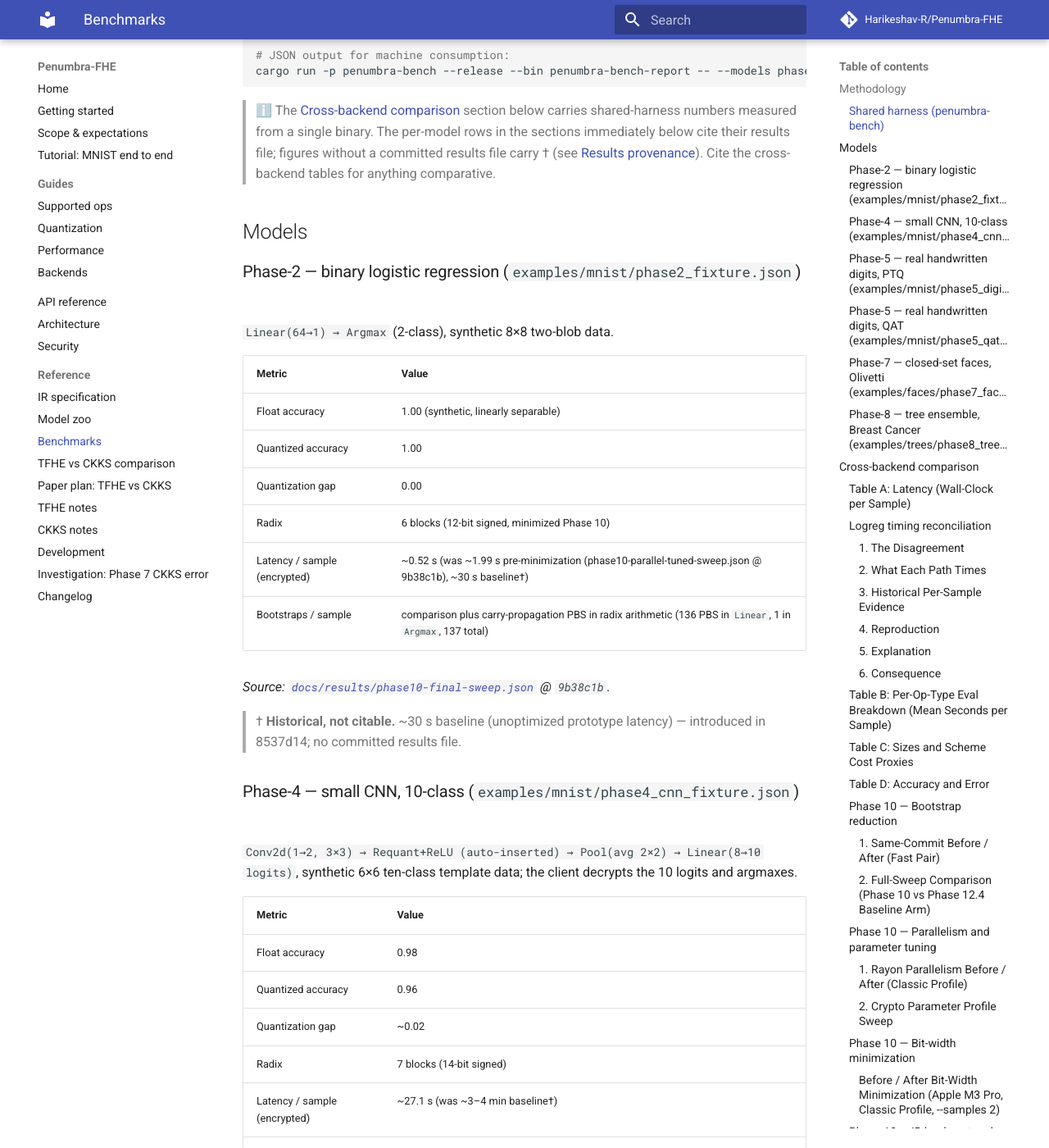
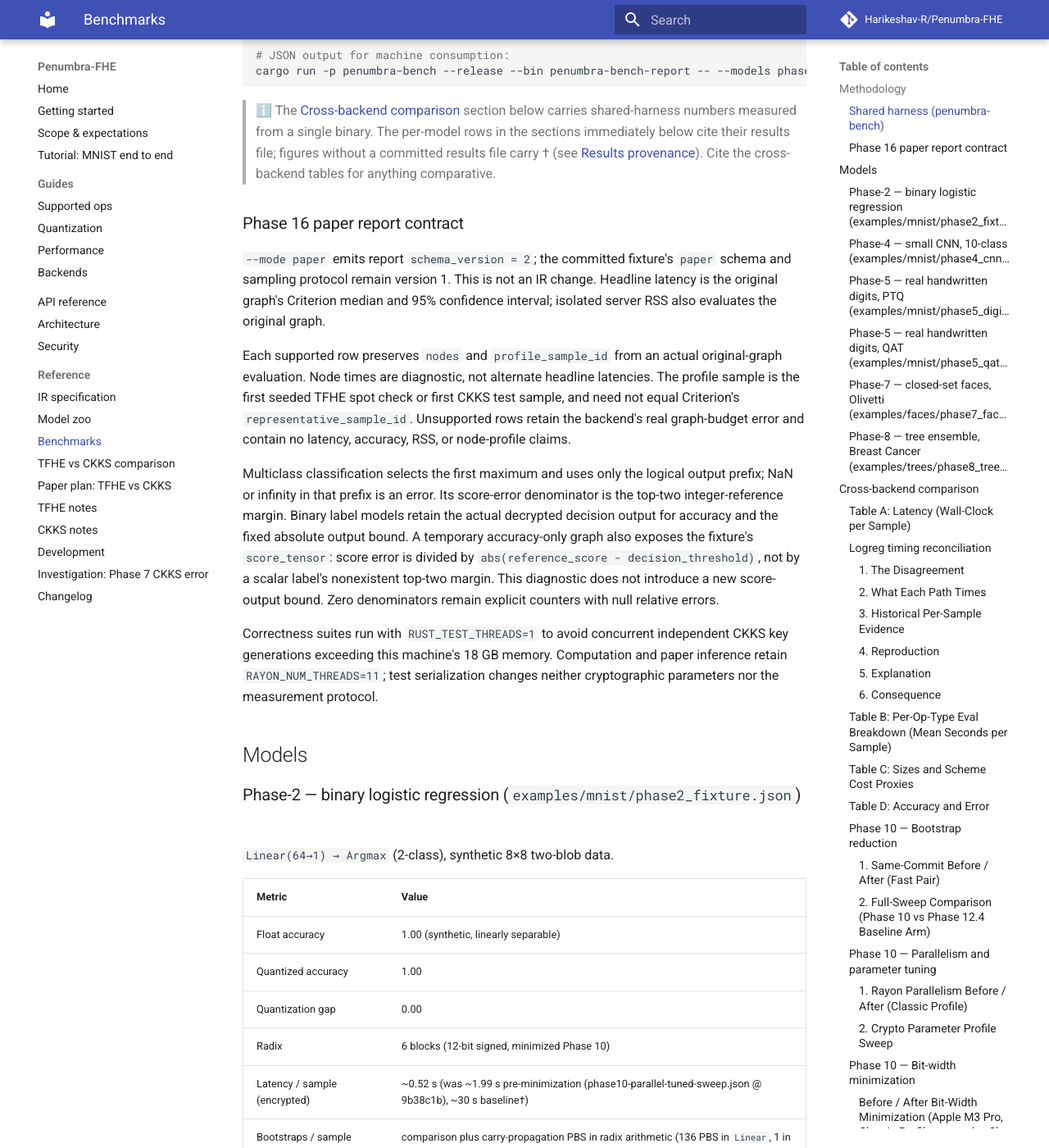
Before and after one commit to Harikeshav-R/Penumbra-FHE, an MkDocs documentation site: the page built from docs/BENCHMARKS.md, in a window 1280 px wide and 1400 px high, scrolled down 1940 px. Shown: the whole window at 82% size. Built offline with MkDocs 1.6.1 and Material for MkDocs 9.7.7, drawn with Linux system fonts in a browser that asks for light colours; comment, search, counter and statistics services are not loaded.

Commit message:
fix(bench): reuse CKKS accuracy evaluation and document paper metrics

```diff
--- a/docs/BENCHMARKS.md
+++ b/docs/BENCHMARKS.md
@@ -68,6 +68,36 @@ cargo run -p penumbra-bench --release --bin penumbra-bench-report -- --models ph
 > shared-harness numbers measured from a single binary. The per-model rows in the sections
 > immediately below cite their results file; figures without a committed results file carry †
 > (see [Results provenance](#results-provenance)). Cite the cross-backend tables for anything comparative.
+
+### Phase 16 paper report contract
+
+`--mode paper` emits report `schema_version = 2`; the committed fixture's `paper`
+schema and sampling protocol remain version 1. This is not an IR change.
+Headline latency is the original graph's Criterion median and 95% confidence
+interval; isolated server RSS also evaluates the original graph.
+
+Each supported row preserves `nodes` and `profile_sample_id` from an actual
+original-graph evaluation. Node times are diagnostic, not alternate headline
+latencies. The profile sample is the first seeded TFHE spot check or first CKKS
+test sample, and need not equal Criterion's `representative_sample_id`.
+Unsupported rows retain the backend's real graph-budget error and contain no
+latency, accuracy, RSS, or node-profile claims.
+
+Multiclass classification selects the first maximum and uses only the logical
+output prefix; NaN or infinity in that prefix is an error. Its score-error
+denominator is the top-two integer-reference margin. Binary label models retain
+the actual decrypted decision output for accuracy and the fixed absolute output
+bound. A temporary accuracy-only graph also exposes the fixture's `score_tensor`:
+score error is divided by `abs(reference_score - decision_threshold)`, not by a
+scalar label's nonexistent top-two margin. This diagnostic does not introduce a
+new score-output bound. Zero denominators remain explicit counters with null
+relative errors.
+
+Correctness suites run with `RUST_TEST_THREADS=1` to avoid concurrent independent
+CKKS key generations exceeding this machine's 18 GB memory. Computation and
+paper inference retain `RAYON_NUM_THREADS=11`; test serialization changes neither
+cryptographic parameters nor the measurement protocol.
+
 
 ## Models
 
```
Also changed, not shown: CHANGELOG.md (+7 -0 lines), docs/COMPARISON.md (+3 -2 lines), 1 other file.
